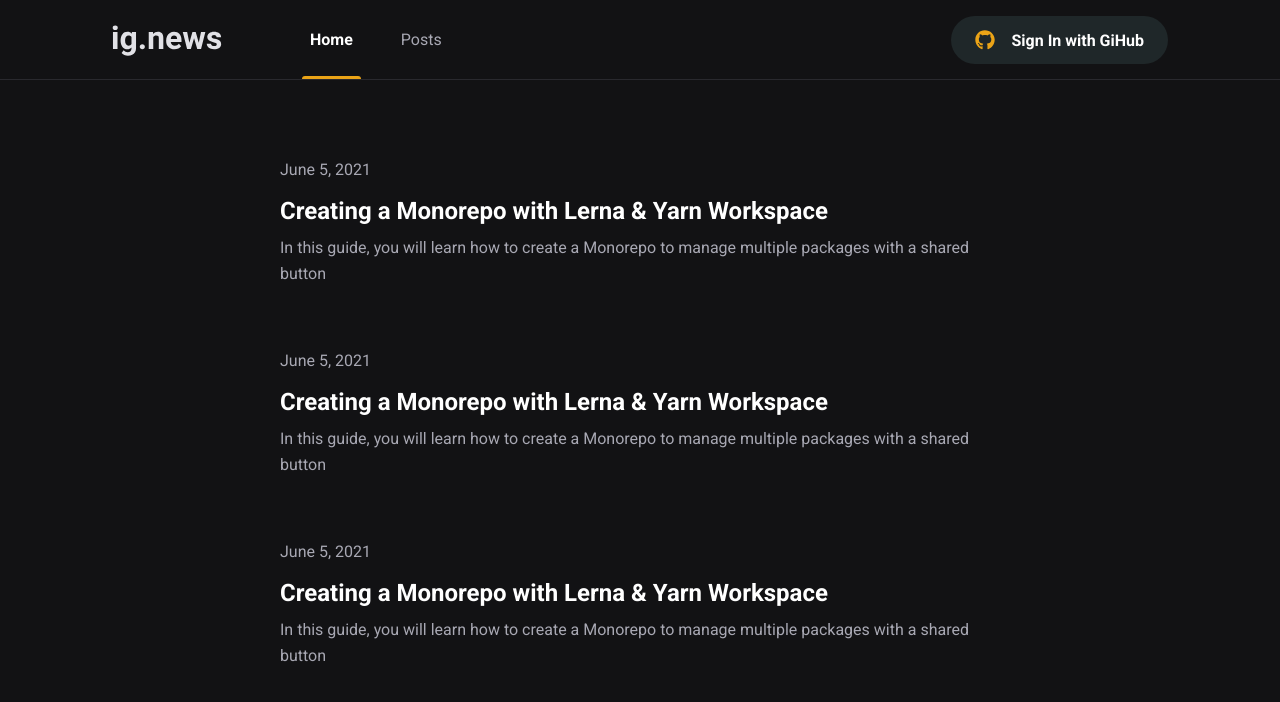
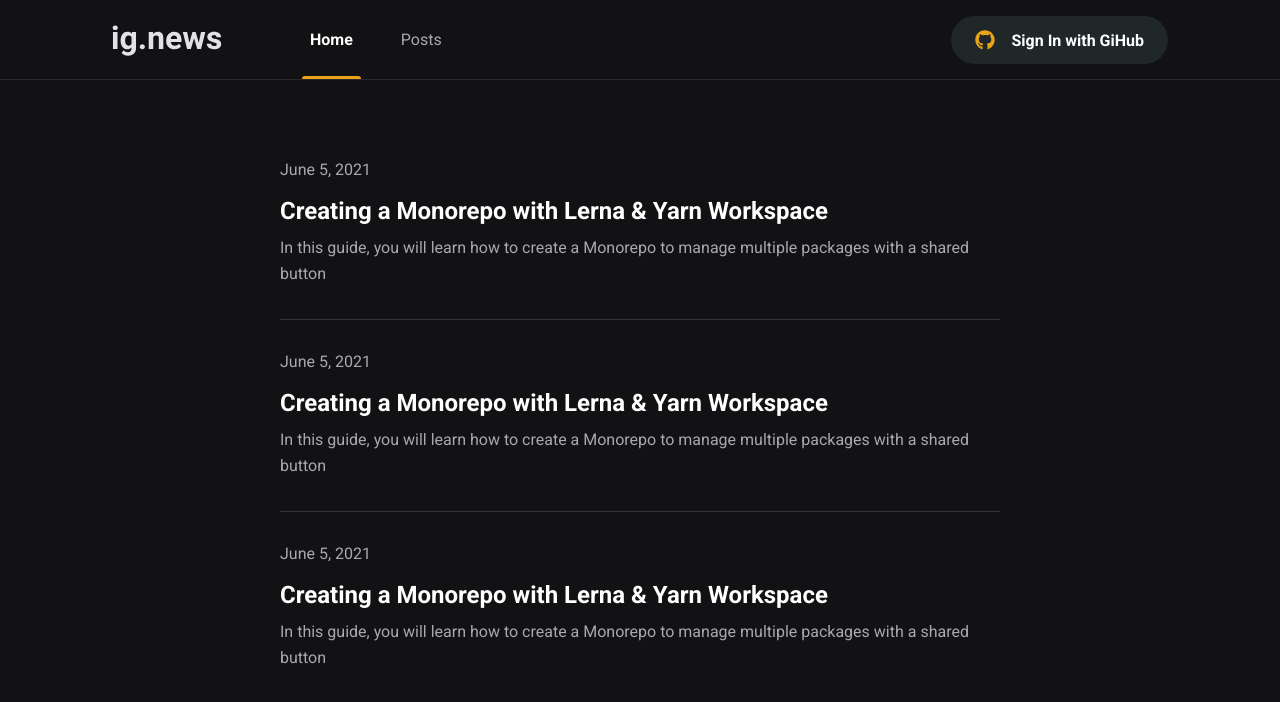
Before and after one commit to jennifertakagi/ignews, a Next.js app: page /posts in a window 1280 px wide. Shown: the top 702 px of the page. Built offline with nearby package versions, Linux system fonts and the light colour scheme; no server answers.

Commit message:
chore: add --gray-700 color variable on CSS

```diff
--- a/src/styles/global.scss
+++ b/src/styles/global.scss
@@ -9,6 +9,7 @@
 
   --gray-100: #E1E1E6;
   --gray-300: #A8A8B3;
+  --gray-700: #323238;
   --gray-800: #29292e;
   --gray-850: #1F2729;
   --gray-900: #121214;
```
